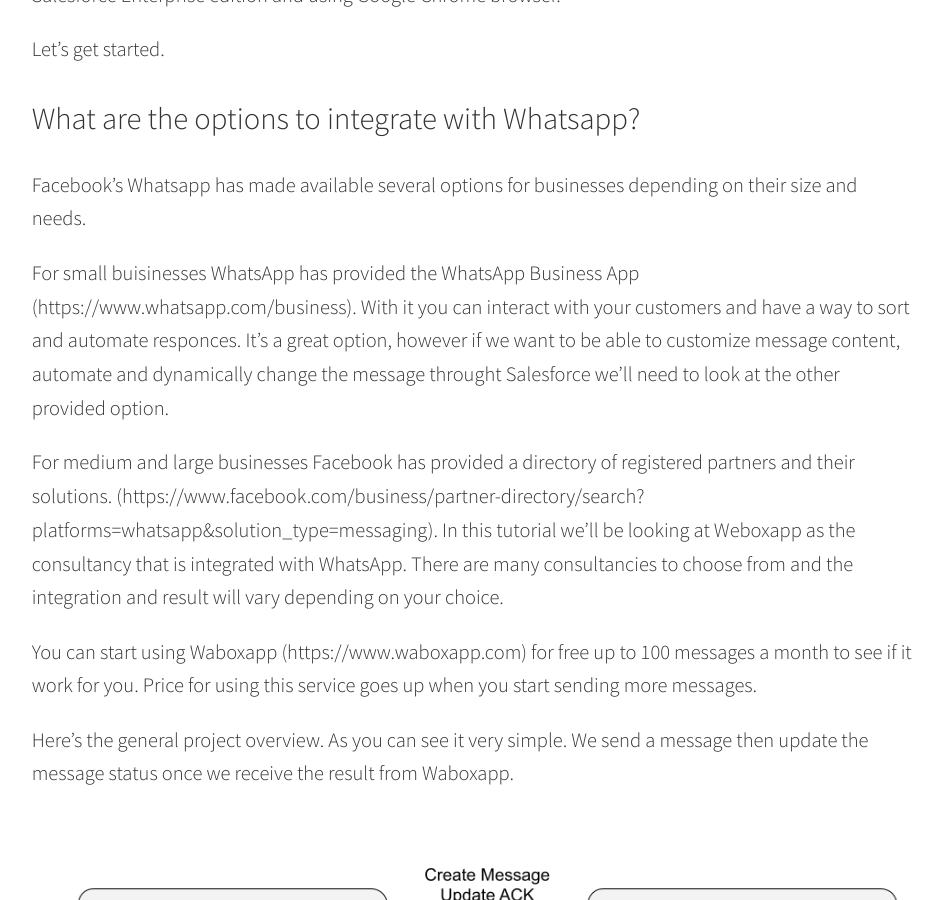
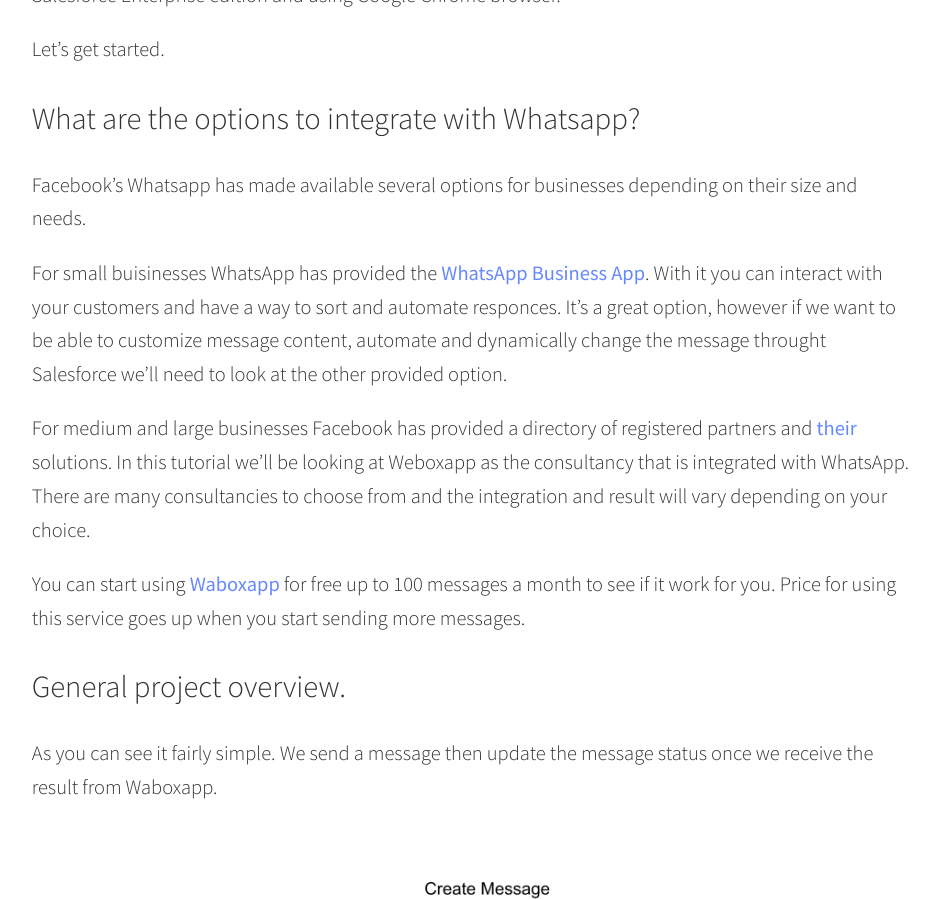
Before and after one commit to blackbirdcrew/BLOG, a Jekyll site: the page built from _posts/2019-08-31-Integrating-Salesforce-And-Whatsapp.md, in a window 1280 px wide and 900 px high, scrolled down 998 px. Shown: the whole window, without its empty margins (168-1108 px from the left). Built offline with Jekyll 4.4.1, drawn with Linux system fonts in a browser that asks for light colours; comment, search, counter and statistics services are not loaded; some of the changed text lies outside the part shown.

Commit message:
Update 2019-08-31-Integrating-Salesforce-And-Whatsapp.md

```diff
--- a/_posts/2019-08-31-Integrating-Salesforce-And-Whatsapp.md
+++ b/_posts/2019-08-31-Integrating-Salesforce-And-Whatsapp.md
@@ -26,13 +26,15 @@
 
 Facebook's Whatsapp has made available several options for businesses depending on their size and needs.
 
-For small buisinesses WhatsApp has provided the WhatsApp Business App (https://www.whatsapp.com/business). With it you can interact with your customers and have a way to sort and automate responces. It's a great option, however if we want to be able to customize message content, automate and dynamically change the message throught Salesforce we'll need to look at the other provided option.
+For small buisinesses WhatsApp has provided the [WhatsApp Business App](https://www.whatsapp.com/business). With it you can interact with your customers and have a way to sort and automate responces. It's a great option, however if we want to be able to customize message content, automate and dynamically change the message throught Salesforce we'll need to look at the other provided option.
 
-For medium and large businesses Facebook has provided a directory of registered partners and their solutions. (https://www.facebook.com/business/partner-directory/search?platforms=whatsapp&solution_type=messaging). In this tutorial we'll be looking at Weboxapp as the consultancy that is integrated with WhatsApp. There are many consultancies to choose from and the integration and result will vary depending on your choice.
+For medium and large businesses Facebook has provided a directory of registered partners and [their](https://www.facebook.com/business/partner-directory/search?platforms=whatsapp&solution_type=messaging) solutions. In this tutorial we'll be looking at Weboxapp as the consultancy that is integrated with WhatsApp. There are many consultancies to choose from and the integration and result will vary depending on your choice.
 
-You can start using Waboxapp (https://www.waboxapp.com) for free up to 100 messages a month to see if it work for you. Price for using this service goes up when you start sending more messages.
+You can start using [Waboxapp](https://www.waboxapp.com) for free up to 100 messages a month to see if it work for you. Price for using this service goes up when you start sending more messages.
 
-Here's the general project overview. As you can see it very simple. We send a message then update the message status once we receive the result from Waboxapp.
+## General project overview.
+
+As you can see it fairly simple. We send a message then update the message status once we receive the result from Waboxapp.
 ![IMG1]({{site.url}}{{site.baseurl}}/pictures/31-08-2019/Whatsapp Overview.png)
 
 ## Setting up objects and fields.
```
Also changed, not shown: other parts of _posts/2019-08-31-Integrating-Salesforce-And-Whatsapp.md (+1 -1 lines).
